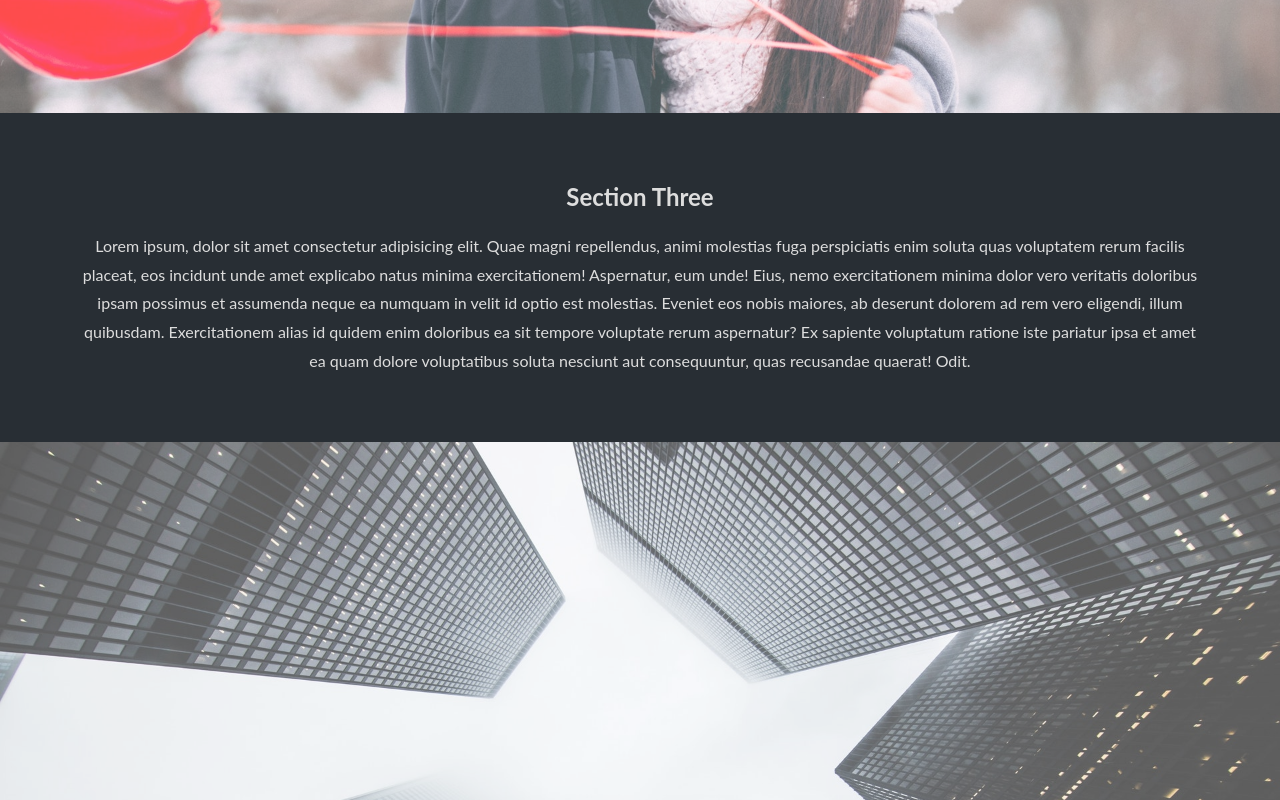
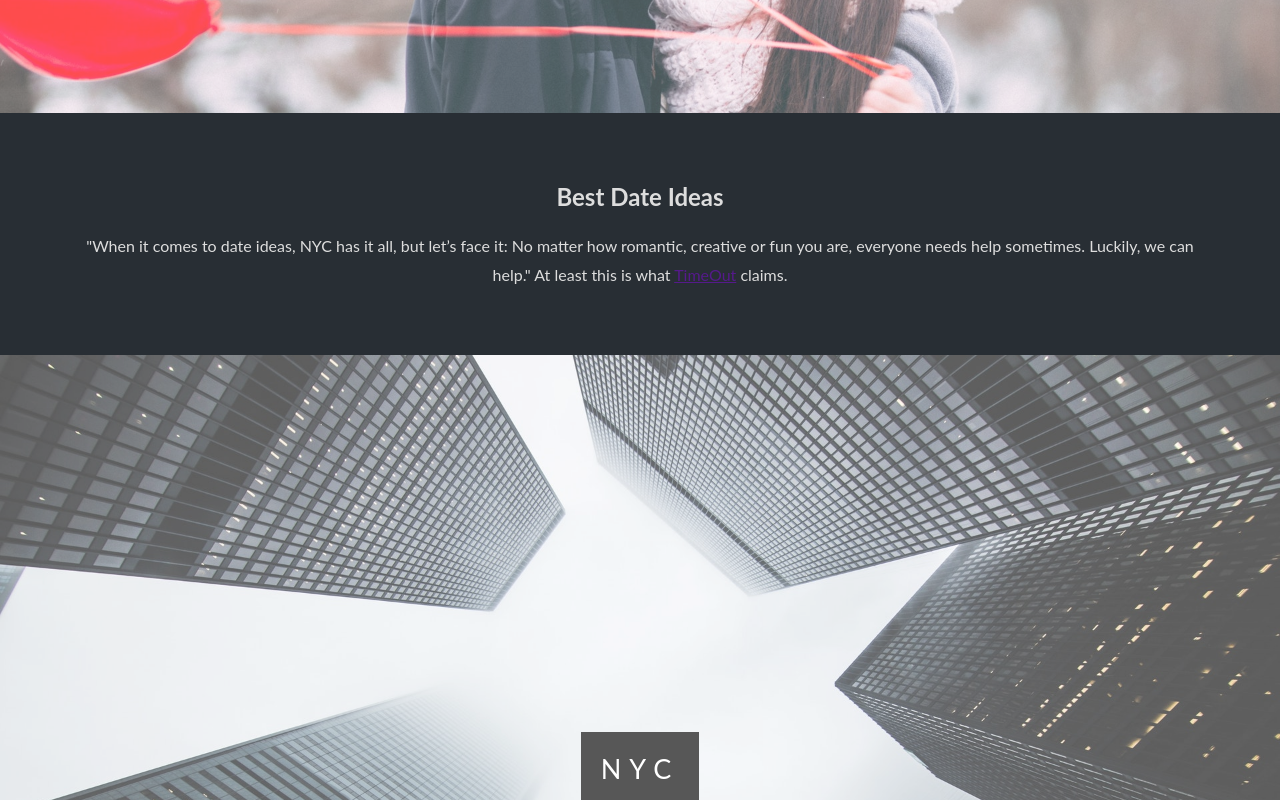
Before and after one commit to cherielum/nycParallax, a plain HTML site: page index.html in a window 1280 px wide. Shown: the part 2000-2800 px from the top of the page. Drawn offline with Linux system fonts and the light colour scheme; a script that the page names is missing.

Commit message:
finishing bottom page

```diff
--- a/index.html
+++ b/index.html
@@ -9,7 +9,7 @@
         <div class = "pimg1">
             <div class = "ptext">
                 <span class = "border">
-                    NYC
+                    New York
                 </span>
             </div>
         </div>
@@ -39,13 +39,13 @@
                 </div>
             </div>
             <section class = "section section-dark">
-                <h2>Section Three</h2>
-                    <p>Lorem ipsum, dolor sit amet consectetur adipisicing elit. Quae magni repellendus, animi molestias fuga perspiciatis enim soluta quas voluptatem rerum facilis placeat, eos incidunt unde amet explicabo natus minima exercitationem! Aspernatur, eum unde! Eius, nemo exercitationem minima dolor vero veritatis doloribus ipsam possimus et assumenda neque ea numquam in velit id optio est molestias. Eveniet eos nobis maiores, ab deserunt dolorem ad rem vero eligendi, illum quibusdam. Exercitationem alias id quidem enim doloribus ea sit tempore voluptate rerum aspernatur? Ex sapiente voluptatum ratione iste pariatur ipsa et amet ea quam dolore voluptatibus soluta nesciunt aut consequuntur, quas recusandae quaerat! Odit.</p>
+                <h2>Best Date Ideas</h2>
+                    <p>"When it comes to date ideas, NYC has it all, but let’s face it: No matter how romantic, creative or fun you are, everyone needs help sometimes. Luckily, we can help." At least this is what <a href =""> TimeOut</a> claims. </p>
             </section>
             <div class = "pimg4">
                     <div class = "ptext">
                         <span class = "border">
-                           Visit today!
+                        NYC
                         </span>
                     </div>
                 </div>
```
